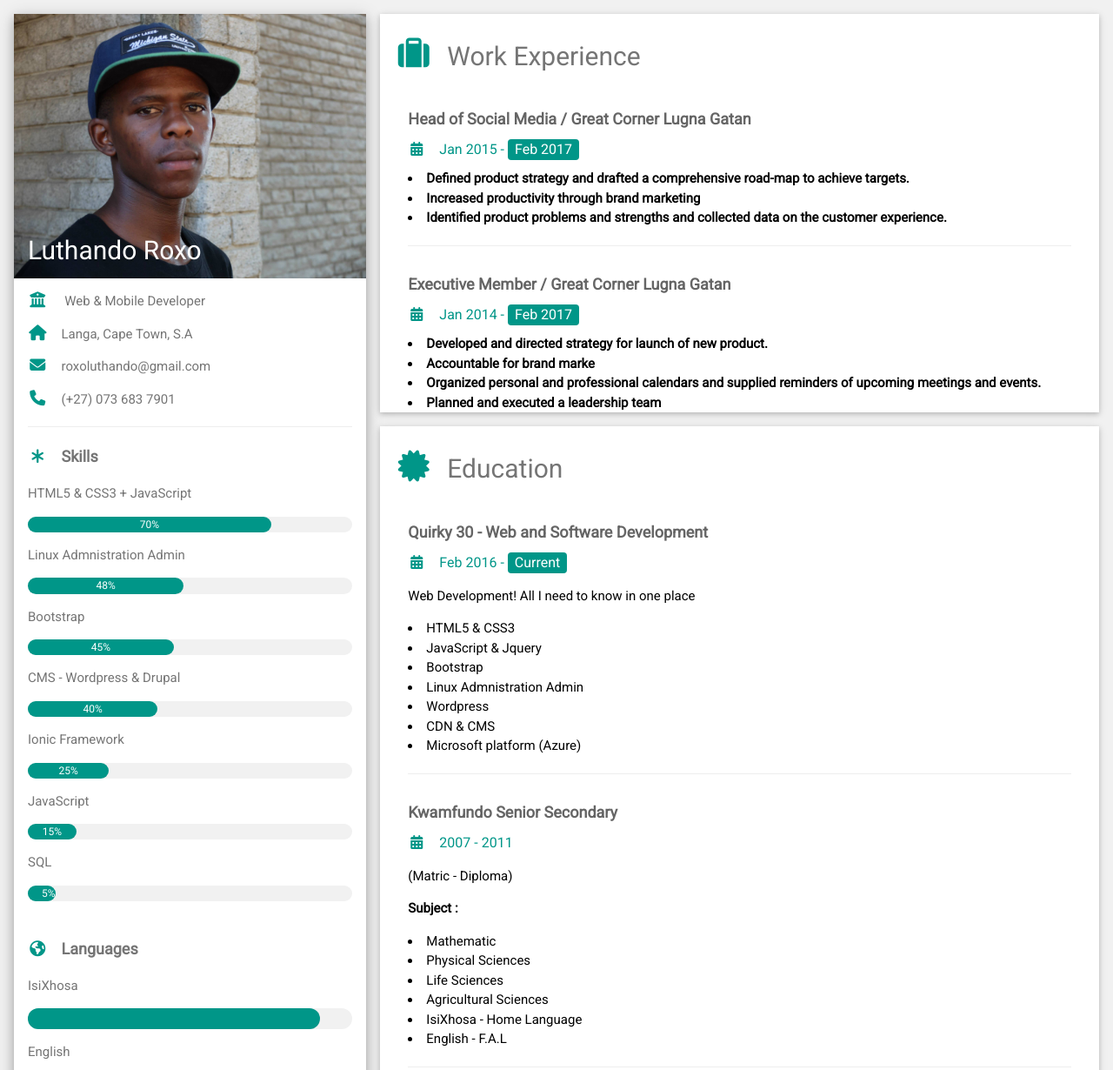
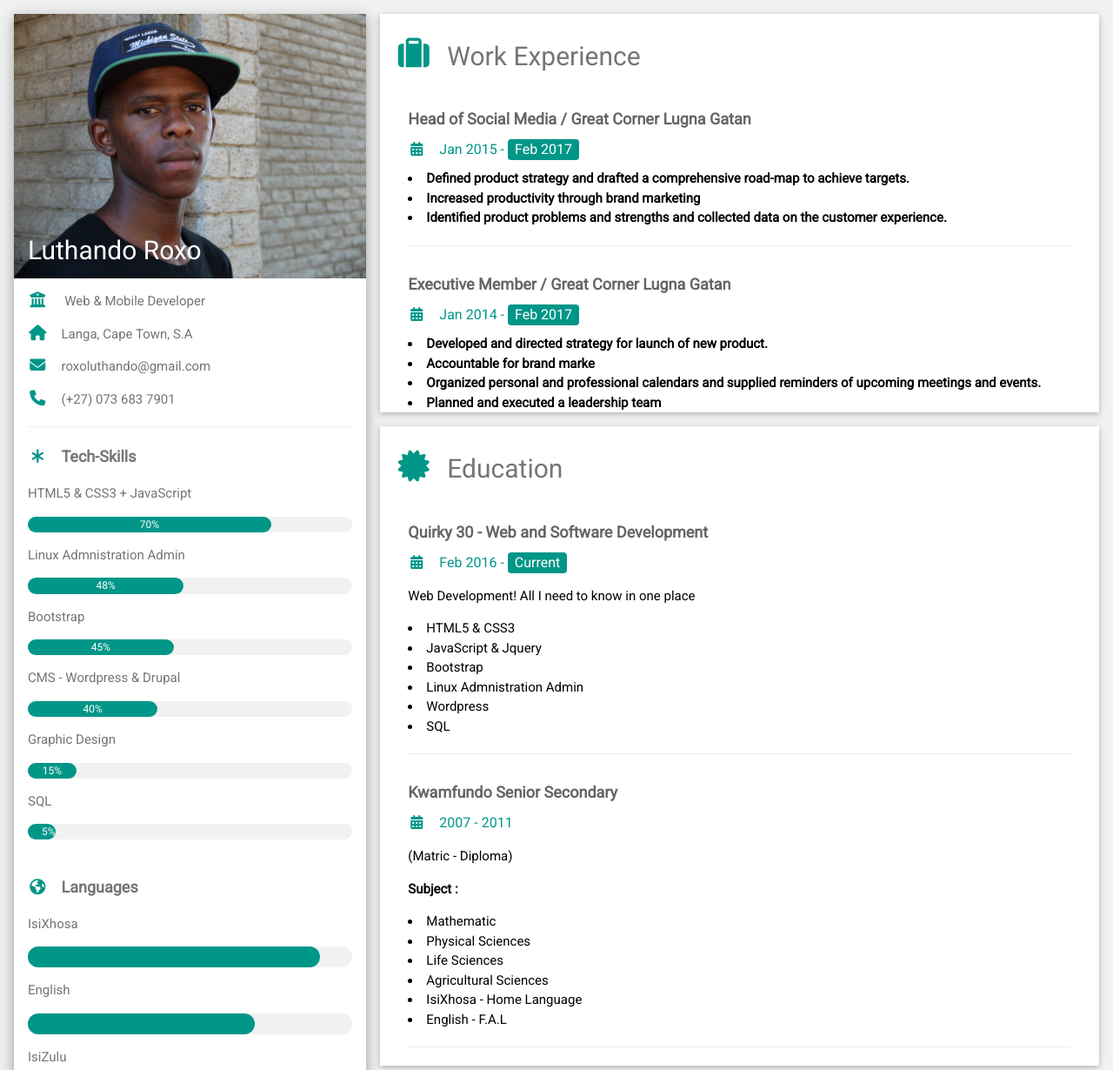
Before and after one commit to luthandoroxo/Luthando-Profile, a plain HTML site: page index.html in a window 1280 px wide. Shown: the top 1230 px of the page at 87% size. Drawn offline with nearby package versions, Linux system fonts and the light colour scheme; files whose address does not match are found by name.

Commit message:
styles updates

```diff
--- a/index.html
+++ b/index.html
@@ -22,7 +22,7 @@
 
       <div class="w3-white w3-text-grey w3-card-4">
         <div class="w3-display-container">
-          <img src= "/home/quirky/profile/13433076_1114302108617892_876933502483223553_o.jpg" style="width:100%" alt="Luthando">
+          <img src= "/home/quirky/Luthando-Profile/13433076_1114302108617892_876933502483223553_o.jpg" style="width:100%" alt="Luthando">
           <div class="w3-display-bottomleft w3-container w3-text-white">
             <h2>Luthando Roxo</h2>
           </div>
@@ -34,7 +34,7 @@
           <p><i class="fa fa-phone fa-fw w3-margin-right w3-large w3-text-teal"></i>(+27) 073 683 7901</p>
           <hr>
 
-          <p class="w3-large"><b><i class="fa fa-asterisk fa-fw w3-margin-right w3-text-teal"></i>Skills</b></p>
+          <p class="w3-large"><b><i class="fa fa-asterisk fa-fw w3-margin-right w3-text-teal"></i>Tech-Skills</b></p>
           <p>HTML5 & CSS3 + JavaScript</p>
           <div class="w3-light-grey w3-round-xlarge w3-small">
             <div class="w3-container w3-center w3-round-xlarge w3-teal" style="width:75%">70%</div>
@@ -53,11 +53,7 @@
           <div class="w3-light-grey w3-round-xlarge w3-small">
             <div class="w3-container w3-center w3-round-xlarge w3-teal" style="width:40%">40%</div>
           </div>
-           <p>Ionic Framework </p>
-          <div class="w3-light-grey w3-round-xlarge w3-small">
-            <div class="w3-container w3-center w3-round-xlarge w3-teal" style="width:25%">25%</div>
-          </div>
-           <p>JavaScript </p>
+           <p>Graphic Design</p>
           <div class="w3-light-grey w3-round-xlarge w3-small">
             <div class="w3-container w3-center w3-round-xlarge w3-teal" style="width:15%">15%</div>
           </div>
@@ -140,8 +136,7 @@
             <li>Bootstrap </li>
             <li>Linux Admnistration Admin</li>
             <li>Wordpress</li>
-            <li>CDN & CMS</li>
-            <li>Microsoft platform (Azure)</li>
+            <li>SQL</li>
           </nav>
           <hr>
           <p></p>
```
